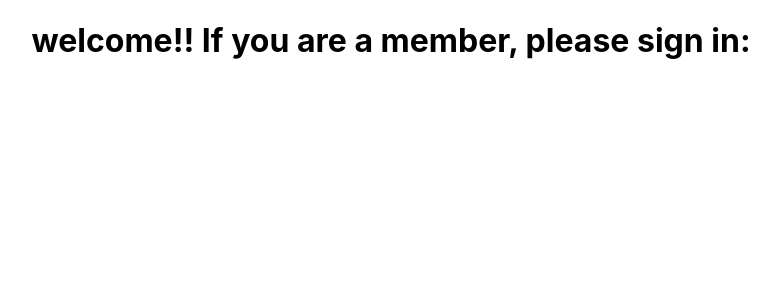
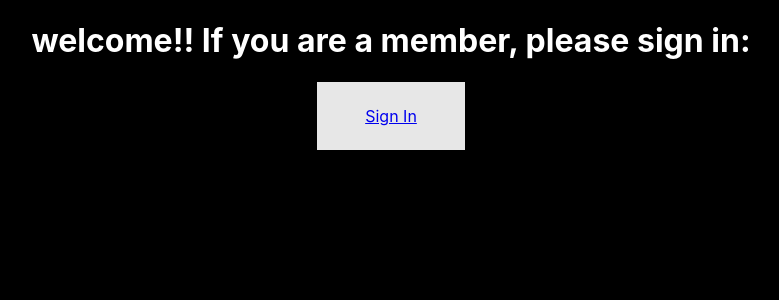
Before and after one commit to riannacastro/first-store-frontend, a React (Create React App) app: page / in a window 1280 px wide. Shown: the top 300 px of the page, without its empty margins (249-1028 px from the left). Built offline with nearby package versions, Linux system fonts and the light colour scheme.

Commit message:
create login form

```diff
--- a/src/App.js
+++ b/src/App.js
@@ -1,7 +1,8 @@
-import './App.css';
+import './css/App.css';
 import { Switch, Route } from 'react-router-dom';
 import HomePage from './components/HomePage';
 import ItemsContainer from './components/items/ItemsContainer';
+import Login from './components/user/Login';
 
 
 function App() {
@@ -10,6 +11,7 @@ function App() {
       <Switch>
         <Route exact path="/" component={HomePage}/>
         <Route path="/items" component={ItemsContainer} />
+        <Route path="/signin" component={Login} />
       </Switch>
     </div>
   );
--- a/src/components/HomePage.js
+++ b/src/components/HomePage.js
@@ -1,10 +1,14 @@
 import React, { Component } from 'react'
+import { Link } from 'react-router-dom'
+import '../css/HomePage.css'
 
 export default class HomePage extends Component {
     render() {
         return (
-            <div>
+            <div className='header'>
                 <h1>welcome!! If you are a member, please sign in:</h1>
+
+                <Link id="signin-btn" to="/signin">Sign In</Link>
             </div>
         )
     }
--- /dev/null
+++ b/src/components/user/Login.js
@@ -0,0 +1,25 @@
+import React, { Component } from 'react'
+
+export default class Login extends Component {
+
+    state = {
+        username: "",
+        password: ""
+    }
+    render() {
+        return (
+            <div>
+                <h1>Welcome Back!</h1>
+                <form onSubmit={this.handleSubmit}>
+                    <label>Username: </label>
+                    <input type="text" name="username" onChange={this.handleChange} value={this.state.username} required/>
+                    < br />
+                    <label>Password: </label>
+                    <input type="password" name="password" onChange={this.handleChange} value={this.state.username} required/>
+                    < br />
+                    <input type="submit" />
+                </form>
+            </div>
+        )
+    }
+}
--- /dev/null
+++ b/src/css/HomePage.css
@@ -0,0 +1,78 @@
+* {
+    background-color: black;
+}
+
+.header {
+    color: white;
+}
+
+#signin-btn {
+	pointer-events: auto;
+	cursor: pointer;
+	background: #e7e7e7;
+	border: none;
+	padding: 1.5rem 3rem;
+	margin: 0;
+	font-family: inherit;
+	font-size: inherit;
+	position: relative;
+	display: inline-block;
+}
+
+#signin-btn::before,
+#signin-btn::after {
+	position: absolute;
+	top: 0;
+	left: 0;
+	width: 100%;
+	height: 100%;
+}
+
+#signin-btn--janus {
+	font-family: freight-display-pro, serif;
+	font-weight: 900;
+	width: 175px;
+	height: 120px;
+	color: #fff;
+	background: none;
+}
+
+#signin-btn--janus::before {
+	content: '';
+	background: #e6e6e6;
+	-webkit-clip-path: path("M154.5,88.5 C131,113.5 62.5,110 30,89.5 C-2.5,69 -3.5,42 4.5,25.5 C12.5,9 33.5,-6 85,3.5 C136.5,13 178,63.5 154.5,88.5 Z");
+	clip-path: path("M154.5,88.5 C131,113.5 62.5,110 30,89.5 C-2.5,69 -3.5,42 4.5,25.5 C12.5,9 33.5,-6 85,3.5 C136.5,13 178,63.5 154.5,88.5 Z");
+	transition: clip-path 0.5s cubic-bezier(0.585, 2.5, 0.645, 0.55), -webkit-clip-path 0.5s cubic-bezier(0.585, 2.5, 0.645, 0.55), background 0.5s ease;
+}
+
+#signin-btn--janus:hover::before {
+	background: #000;
+	-webkit-clip-path: path("M143,77 C117,96 74,100.5 45.5,91.5 C17,82.5 -10.5,57 5.5,31.5 C21.5,6 79,-5.5 130.5,4 C182,13.5 169,58 143,77 Z");
+	clip-path: path("M143,77 C117,96 74,100.5 45.5,91.5 C17,82.5 -10.5,57 5.5,31.5 C21.5,6 79,-5.5 130.5,4 C182,13.5 169,58 143,77 Z");
+}
+
+#signin-btn--janus::after {
+	content: '';
+	height: 86%;
+	width: 97%;
+	top: 5%;
+	border-radius: 58% 42% 55% 45% / 56% 45% 55% 44%;
+	border: 1px solid #000;
+	transform: rotate(-20deg);
+	z-index: -1;
+	transition: transform 0.5s cubic-bezier(0.585, 2.5, 0.645, 0.55);
+}
+
+#signin-btn--janus:hover::after {
+	transform: translate3d(0,-5px,0);
+}
+
+#signin-btn--janus span {
+	display: block;
+	transition: transform 0.3s ease;
+	mix-blend-mode: difference;
+}
+
+#signin-btn--janus:hover span {
+	transform: translate3d(0,-10px,0);
+}
```
Also changed, not shown: src/css/App.css (renamed from src/App.css).
